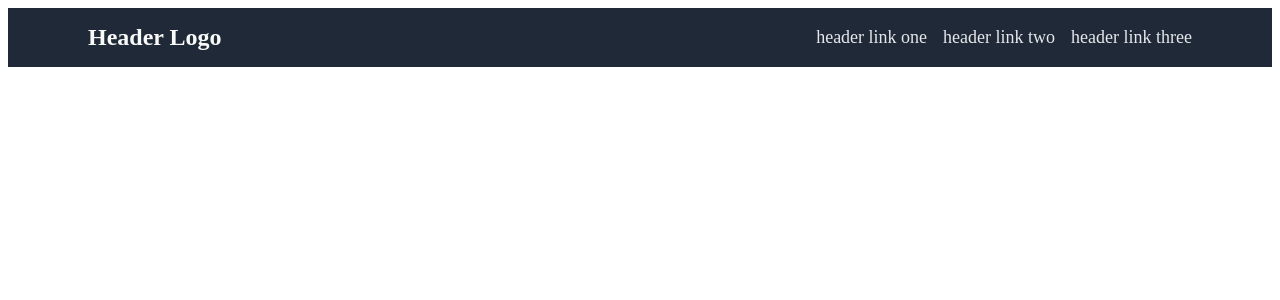
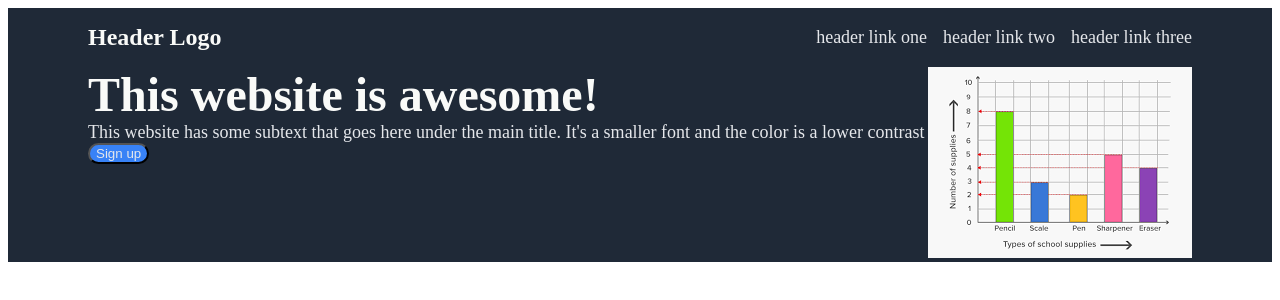
Before and after one commit to CNPCNPCNP/landing-page, a plain HTML site: page index.html in a window 1280 px wide. Drawn offline with Linux system fonts and the light colour scheme.

Commit message:
Add picture and title to webpage
Picture of a basic graph and title area of the webpage were added.
Also contains a sign up button which is disabled.

```diff
--- a/index.html
+++ b/index.html
@@ -24,5 +24,24 @@
             </a>
         </div>
     </div>
+    <div class='title-box'>
+        <div class='left-title'>
+            <div class='title-heading'>
+                This website is awesome!
+            </div>
+            <div class='title-paragraph'>
+                This website has some subtext that goes here under the main title.
+                It's a smaller font and the color is a lower contrast
+            </div>
+            <div>
+                <button type="button" class='title-button'>
+                    Sign up
+                </button>
+            </div>
+        </div>
+        <div class='right-title'>
+            <img src="graph.png" alt="Basic graph" class='image'>
+        </div>
+    </div>
 </body>
 </html>
--- a/styles.css
+++ b/styles.css
@@ -22,7 +22,6 @@
     margin: 16px;
     gap: 16px;
     padding-right: 64px;
-
 }
 
 .header-link {
@@ -30,3 +29,37 @@
     text-decoration: none;
     color: #E5E7EB
 }
+
+.title-box {
+    display: flex;
+    justify-content: space-between;
+    align-items: flex-start;
+    background-color: #1F2937;
+}
+
+.left-title {
+    padding-left: 80px;
+    justify-content: space-between;
+}
+
+.title-heading {
+    font-size: 48px;
+    font-weight: bold;
+    color: #F9FAF8;
+}
+
+.title-paragraph {
+    color: #E5E7EB;
+    font-size: 18px;
+}
+
+.title-button {
+    border-radius: 14px;
+    background-color: #3882F6;
+    color: #E5E7EB;
+}
+
+.image {
+    padding-right: 80px;
+    flex-shrink: 0;
+}
```
Also changed, not shown: graph.png (added).
